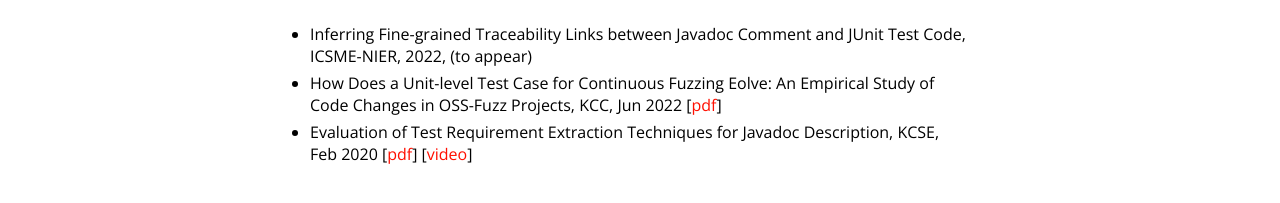
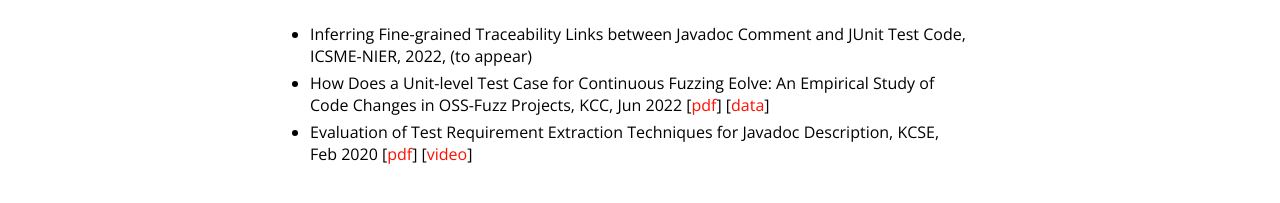
Before and after one commit to JeewoongKim/jeewoongkim.github.io, a Jekyll site: the page built from index.md, in a window 1280 px wide. Shown: the part 535-738 px from the top of the page. Built offline with Jekyll 4.4.1, drawn with Linux system fonts in a browser that asks for light colours; our own code applies the rules of GitHub Pages for plain Markdown files.

Commit message:
update kcc22 data

```diff
--- a/index.md
+++ b/index.md
@@ -21,5 +21,5 @@ Jeewoong has interested in a dynamic program analysis for software verification
 ## Publications
 
 - Inferring Fine-grained Traceability Links between Javadoc Comment and JUnit Test Code, ICSME-NIER, 2022, (to appear)
-- How Does a Unit-level Test Case for Continuous Fuzzing Eolve: An Empirical Study of Code Changes in OSS-Fuzz Projects, KCC, Jun 2022 \[[pdf](/pubs/kcc22_oss-fuzz-change.pdf)\]
+- How Does a Unit-level Test Case for Continuous Fuzzing Eolve: An Empirical Study of Code Changes in OSS-Fuzz Projects, KCC, Jun 2022 \[[pdf](/pubs/kcc22_oss-fuzz-change.pdf)\] \[[data](https://github.com/ARISE-Handong/oss-fuzz-study)\]
 - Evaluation of Test Requirement Extraction Techniques for Javadoc Description, KCSE, Feb 2020 \[[pdf](/pubs/kcse20-javadoc.pdf)\] \[[video](https://www.youtube.com/watch?v=gjiPzHg5Ohw)\]
```
